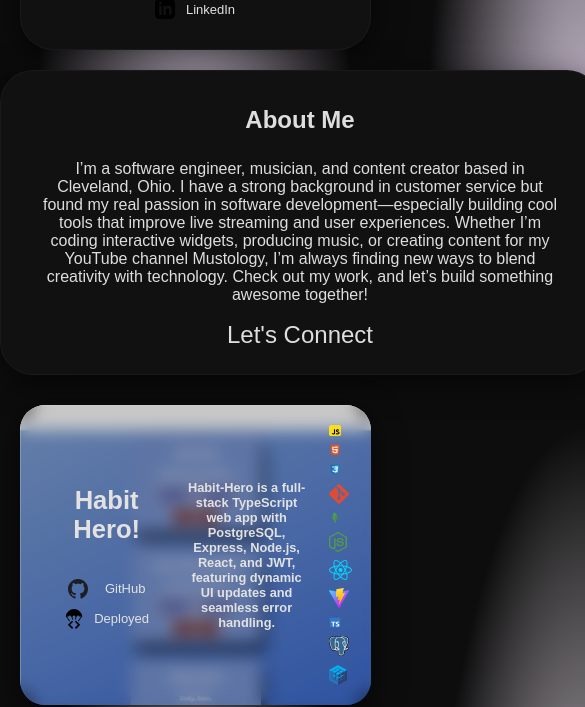
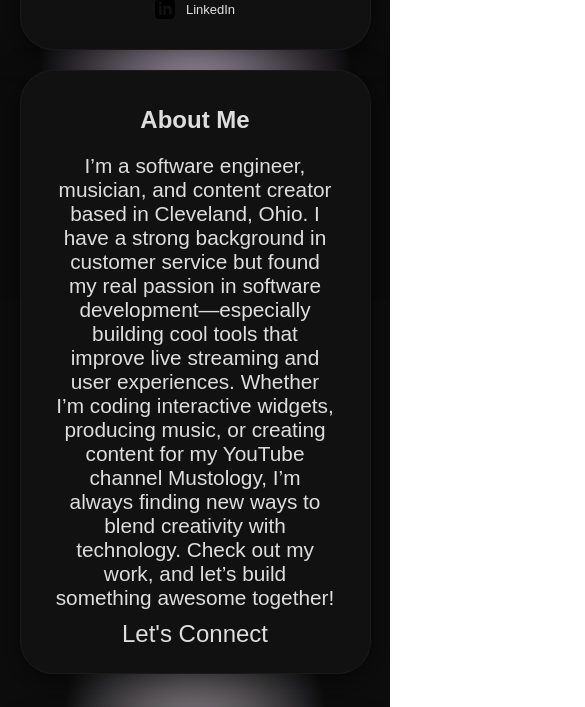
Before and after one commit to officialmusto/musto-website, a React (Vite) app: page /portfolio in a window 390 px wide. Shown: the part 544-1251 px from the top of the page, 585 px wide, since content can reach past the window. Built offline with nearby package versions, Linux system fonts and the light colour scheme.

Commit message:
update mobile styling

```diff
--- a/src/App.css
+++ b/src/App.css
@@ -6,6 +6,13 @@ html,
   padding: 0 auto;
   box-sizing: border-box;
 }
+
+html, body {
+  width: 100%;
+  max-width: 100vw; /* Prevents content from exceeding viewport width */
+  overflow-x: hidden; /* Stops horizontal scrolling */
+}
+
 
 body {
   background: radial-gradient(
--- a/src/components/About/About.module.css
+++ b/src/components/About/About.module.css
@@ -2,17 +2,23 @@
 .aboutContent {
   display: flex;
   justify-content: center;
+  align-items: center; /* ✅ This centers vertically */
+  width: 100%; /* Ensures it takes the full width */
+  height: auto; /* Adjust based on content */
   background: #111111;
 }
 
+
 #home, .aboutBox {
   height: 100%;
-
+  width: 100%;
 }
 
 
 .aboutBox {
-  width: 60%;
+  margin: 0 auto;
+  width: 100%;
+  max-width: 500px;
   padding: 25px;
   display: flex;
   justify-content: center;
@@ -24,6 +30,7 @@
   box-shadow: 0 8px 32px 0 #00000096;
   border-radius: 33px;
 }
+
 
 #aboutTitle {
   padding: 10px;
@@ -60,16 +67,35 @@ a:hover {
 
 }
 
-@media (max-width: 850px) {
-  #aboutText {
-    padding: 3%;
-    font-family: 'avenir-next-bold', Arial, Helvetica, sans-serif;
-    font-size: 1rem;
-    color: #dedede;
+
+
+@media (max-width: 1100px) {
+  .profileAndAbout {
+    display: flex;
+    flex-direction: column;
+    align-items: center;
+    justify-content: center;
+    width: 100%;
   }
 
   #home, .aboutBox {
-    max-width: 1200px;
-    min-width: 600px;
+    width: 90%; /* Ensures they don't get too small or shift */
+    max-width: 500px; /* Keeps them looking good */
   }
 }
+@media (max-width: 850px) {
+  .profileAndAbout {
+    display: flex;
+    flex-direction: column;
+    align-items: center;
+    justify-content: center;
+    width: 100%;
+  }
+
+  #home, .aboutBox {
+    width: 90%; /* Ensures they don't get too small or shift */
+    max-width: 500px; /* Keeps them looking good */
+  }
+
+
+}
--- a/src/components/ProjectCard/ProjectCard.module.css
+++ b/src/components/ProjectCard/ProjectCard.module.css
@@ -6,6 +6,7 @@
   text-align: center;
   padding: 20px;
   height: 300px;
+  width: auto;
   position: relative;
   border-radius: 25px;
   overflow: hidden;
--- a/src/components/Resume/Resume.jsx
+++ b/src/components/Resume/Resume.jsx
@@ -16,7 +16,7 @@ function Resume() {
             Download
           </a>
         </div>
-        <div className={styles.resumepges}>
+        <div className={styles.resumePages}>
           <img
             id={styles.resume1}
             src={resumeP1}
--- a/src/components/Resume/Resume.module.css
+++ b/src/components/Resume/Resume.module.css
@@ -4,6 +4,7 @@
   display: flex;
   align-items: center;
   justify-content: space-between;
+  flex-direction: row;
   align-self: center;
   background: #111111;
   backdrop-filter: blur(10px);
@@ -33,7 +34,7 @@
 
 .resumePages {
   display: flex;
-
+  flex-direction: row;
   align-items: center;
   justify-content: center;
   align-content: center;
@@ -41,7 +42,9 @@
 }
 
 #resume1, #resume2 {
+
   display: flex;
+  flex-direction: row;
   height: 250px;
   box-shadow: 0 8px 32px 0 #00000096;
   border-radius: 2.4%;
@@ -63,10 +66,12 @@
 
   #resume {
     width: 90%;
+
   }
 
   #resume1, #resume2 {
     margin: 20px;
+
     height: 250px;
     box-shadow: 0 8px 32px 0 rgba(0, 0, 0, 0.59);
     border-radius: 2.4%;
@@ -79,7 +84,7 @@
   }
 
 }
-@media (max-width: 550px) {
+@media (max-width: 660px) {
 
   #resume1, #resume2 {
     margin: 20px;
--- a/src/pages/Portfolio/Portfolio.module.css
+++ b/src/pages/Portfolio/Portfolio.module.css
@@ -4,22 +4,22 @@
 ===========================
 */
 .allEl {
-  width: 0 auto;
+  width: 100%;
   max-width: 1400px;
   margin: 0 auto;
   display: flex;
   flex-direction: column;
   align-items: center;
-  gap: 30px;
+  justify-content: center;
 }
 
+
 .profileAndAbout {
-  margin-top: 600px;
+  margin: 50px;
+  margin-top: 150px;
   display: flex;
   flex-direction: row;
   justify-content: center;
-  align-items: stretch;
-  width: 90%;
   max-width: 1400px;
   gap: 20px;
   align-content: center; /* Ensures both elements are aligned vertically */
@@ -37,7 +37,7 @@
 
 /*
 ===========================
-------- DESKTOP VIEW ------
+------- MOBILE VIEW ------
 ===========================
 */
 @media (max-width: 1110px) {
@@ -50,4 +50,5 @@
     align-items: center;
     margin-top: 100px;
   }
+
 }
```
